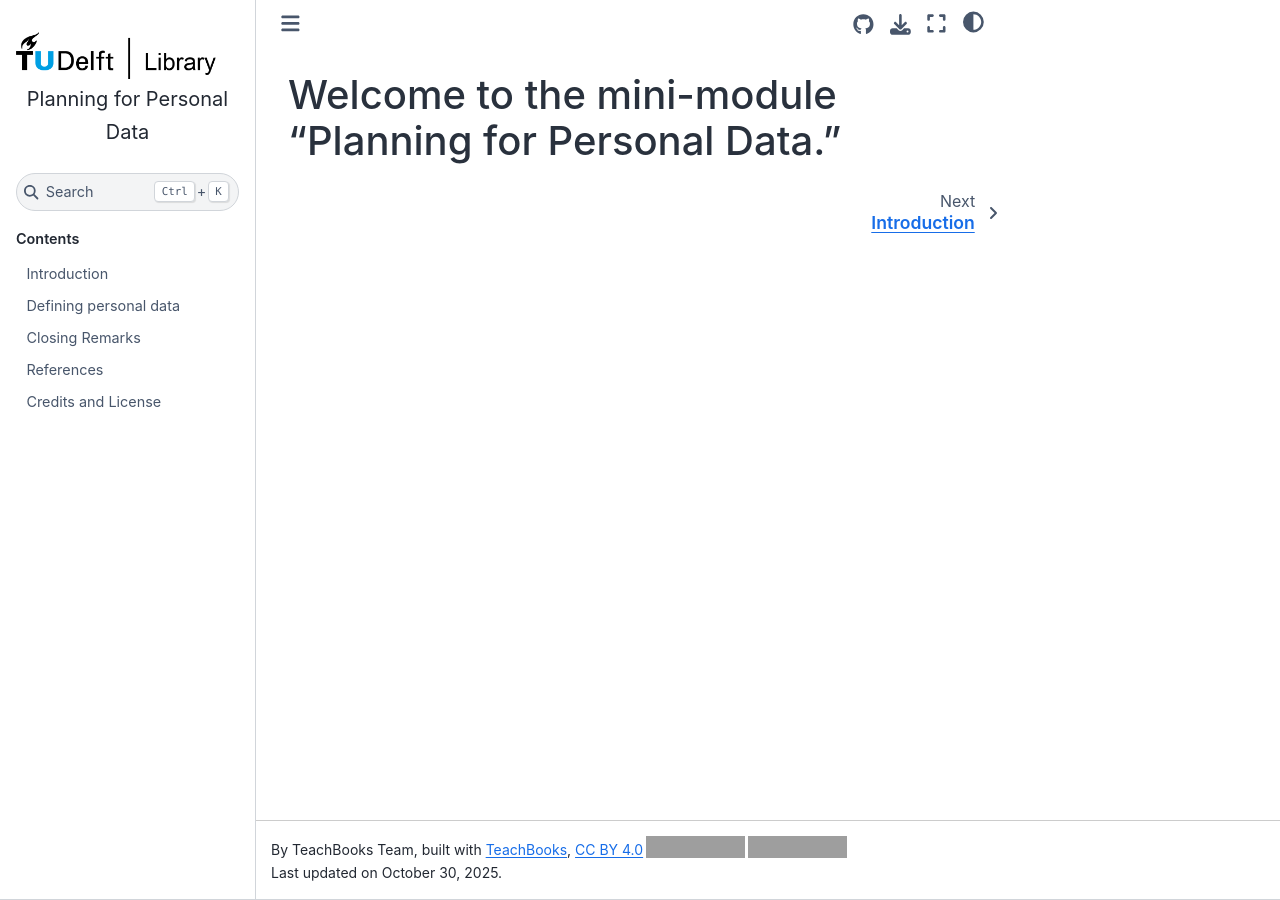
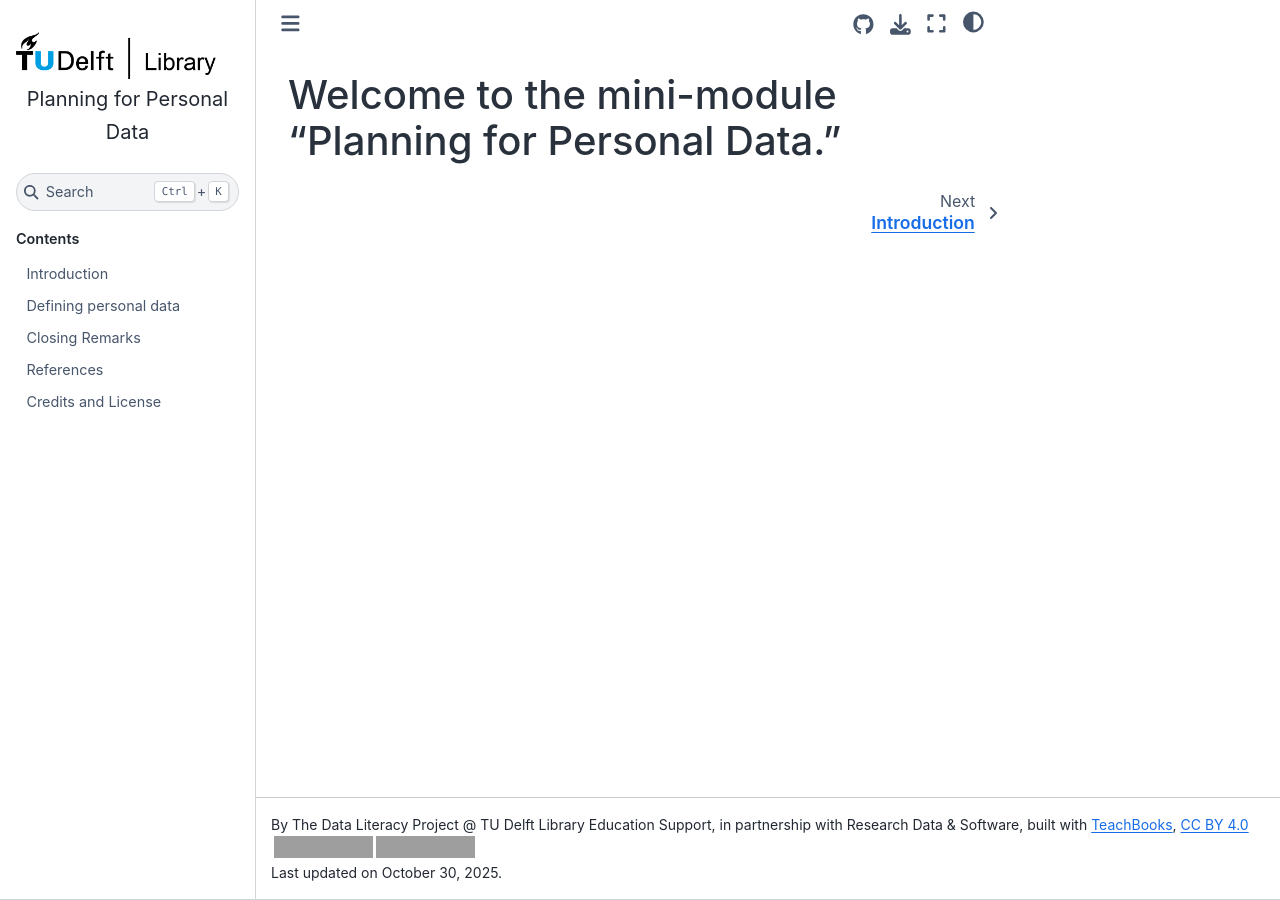
Before and after one commit to tu-delft-library/MSc-Planning-for-Personal-Data, a Jupyter Book: the page built from book/intro.md, in a window 1280 px wide. Built offline with Jupyter Book 1.0.4 settings and Sphinx 7.4.7 and the Sphinx Book theme 1.1.4, drawn with Linux system fonts in a browser that asks for light colours; pages that are not in the unit, such as notebooks, are missing from menus; comment, search, counter and statistics services are not loaded; grey boxes are pictures that could not be loaded.

Commit message:
fixed attribution shown at the bottom of pages

```diff
--- a/book/_config.yml
+++ b/book/_config.yml
@@ -1,5 +1,5 @@
 title: MSc Planning For Personal Data                           # Replace this with your own book title
-author: TeachBooks Team, built with <a href="https://teachbooks.io">TeachBooks</a>, <a href="https://creativecommons.org/licenses/by/4.0/" target="_blank" rel="license noopener noreferrer"">CC BY 4.0<img style="height:22px!important;margin-left:3px;vertical-align:text-bottom;" src="https://mirrors.creativecommons.org/presskit/icons/cc.svg" alt=""><img style="height:22px!important;margin-left:3px;vertical-align:text-bottom;" src="https://mirrors.creativecommons.org/presskit/icons/by.svg" alt=""></a>
+author: The Data Literacy Project @ TU Delft Library Education Support, in partnership with Research Data & Software, built with <a href="https://teachbooks.io">TeachBooks</a>, <a href="https://creativecommons.org/licenses/by/4.0/" target="_blank" rel="license noopener noreferrer"">CC BY 4.0<img style="height:22px!important;margin-left:3px;vertical-align:text-bottom;" src="https://mirrors.creativecommons.org/presskit/icons/cc.svg" alt=""><img style="height:22px!important;margin-left:3px;vertical-align:text-bottom;" src="https://mirrors.creativecommons.org/presskit/icons/by.svg" alt=""></a>
                                                      # Replace TeachBooks Teams with your own name in the line above
 
 execute:
```
